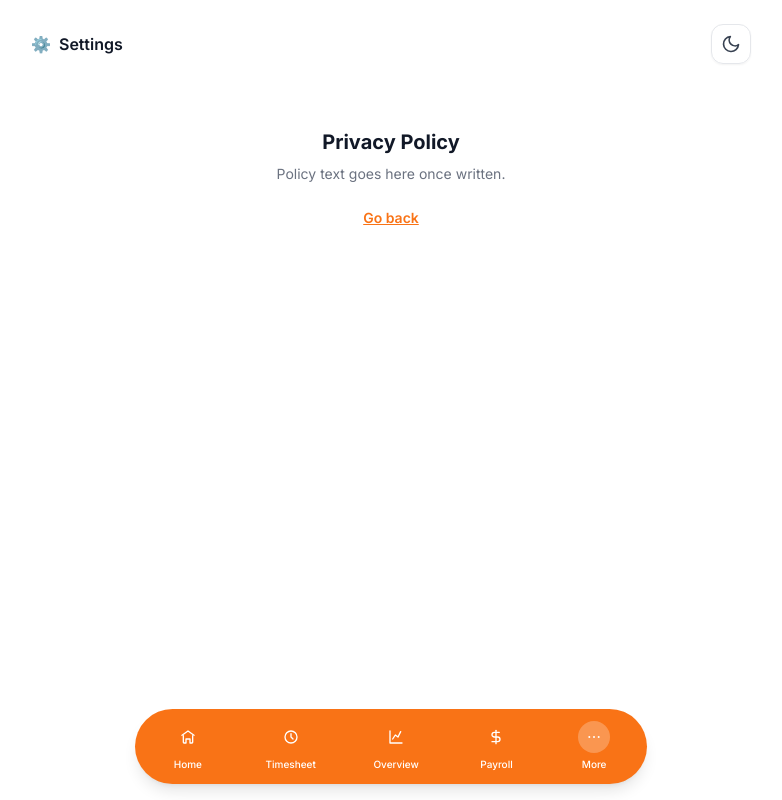
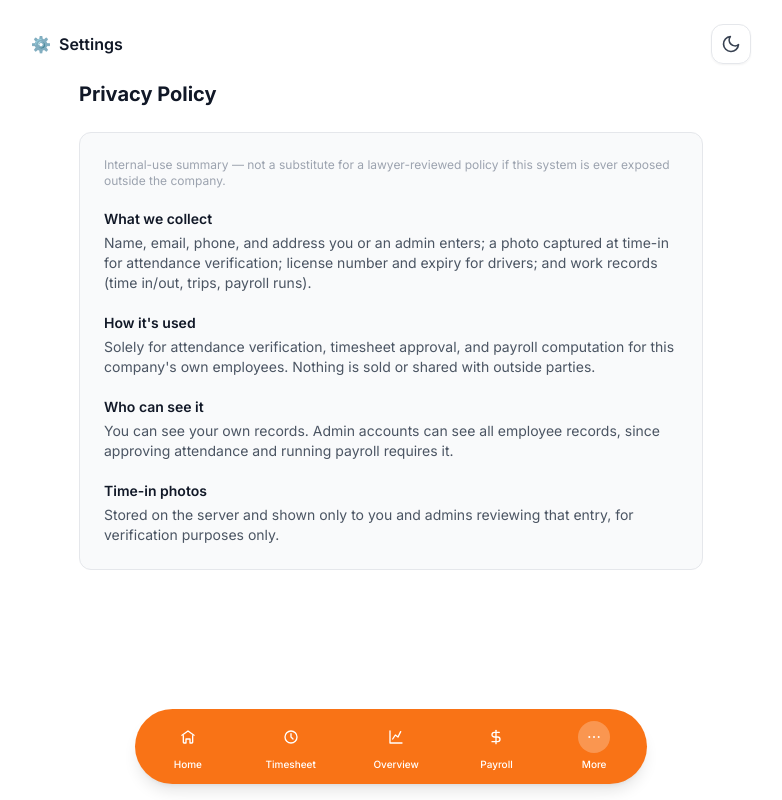
Before and after one commit to Jayronj0616/iznahanyachay_trucking, a PHP site: page /more/privacy-policy/index.php in a window 1280 px wide. Shown: the whole page, without its empty margins (249-1031 px from the left). Run offline with PHP 8.4, Linux system fonts and the light colour scheme; the visitor is signed in with stand-in values (Sample User, id 1); some libraries are stand-ins or nearby versions.

Commit message:
Fix unguarded pages, dead clock-in placeholder, and null-safety warnings
- more/about/ and more/privacy-policy/ were the last two pages missing
  requireLogin() (publicly reachable by URL). Fixed, and given real
  content instead of the generic "not built yet" placeholder.
- home/clock-in/ was a dead, misleading leftover from before the real
  biometric flow existed at /timesheet/entry/ — nothing links to it
  anymore and its copy falsely claimed "no backend yet". Now redirects
  to the real flow, matching the payroll/run/ redirect-stub pattern.
- home/index.php: removed a no-op double array_reverse() (fetched DESC,
  reversed, then reversed again at render — always ended up DESC either
  way).
- timesheet/index.php, timesheet/review/index.php: $entry['time_out']
  can be genuinely NULL (in-progress shift) in these two unguarded
  table-row loops specifically — added ?? '' to avoid a PHP 8.1
  deprecation notice. Traced every other htmlspecialchars($entry[...])
  call in the app; all others are already inside conditionals that
  guarantee non-null.

Co-Authored-By: Claude Sonnet 5 <noreply@anthropic.com>
Claude-Session: https://claude.ai/code/session_014mJq1jiMwFF5UAbddZmuyU

```diff
--- a/home/index.php
+++ b/home/index.php
@@ -59,13 +59,13 @@ while ($dayCursor <= $todayTs) {
 $paidLeaveHours = null;
 $unpaidLeaveHours = null;
 
-// Real payroll history for sparkline-equivalent (last 6 runs, any status)
+// Real payroll history, newest period first (last 6 runs, any status)
 $stmt = $db->prepare(
     'SELECT period_start, period_end, net_pay, status FROM payroll_runs
      WHERE user_id = ? ORDER BY period_start DESC LIMIT 6'
 );
 $stmt->execute([$userId]);
-$recentRuns = array_reverse($stmt->fetchAll(PDO::FETCH_ASSOC));
+$recentRuns = $stmt->fetchAll(PDO::FETCH_ASSOC);
 ?>
 
 <main class="max-w-3xl mx-auto w-full px-4 pb-32 pt-4 sm:px-6 space-y-6">
@@ -115,7 +115,7 @@ $recentRuns = array_reverse($stmt->fetchAll(PDO::FETCH_ASSOC));
       <?php else: ?>
         <div class="text-center text-sm text-gray-500 dark:text-gray-400 mb-3">Net Pay — Last <?php echo count($recentRuns); ?> Period(s)</div>
         <div class="grid grid-cols-1 gap-2">
-          <?php foreach (array_reverse($recentRuns) as $run): ?>
+          <?php foreach ($recentRuns as $run): ?>
             <div class="flex items-center justify-between text-sm border-b border-gray-100 dark:border-surface-border pb-2 last:border-0 last:pb-0">
               <span class="text-gray-600 dark:text-gray-300"><?php echo htmlspecialchars(date('M j', strtotime($run['period_start'])) . ' – ' . date('M j', strtotime($run['period_end']))); ?></span>
               <span class="font-bold text-gray-900 dark:text-white">₱<?php echo number_format($run['net_pay'], 2); ?></span>
--- a/more/privacy-policy/index.php
+++ b/more/privacy-policy/index.php
@@ -1,4 +1,7 @@
 <?php
+require_once __DIR__ . '/../../includes/auth.php';
+requireLogin();
+
 $pageTitle = 'Privacy Policy';
 $activeNav = 'more';
 include __DIR__ . '/../../includes/head.php';
@@ -6,11 +9,39 @@ include __DIR__ . '/../../includes/head.php';
 $pageIcon = '⚙️';
 $pageLabel = 'Settings';
 include __DIR__ . '/../../includes/topbar.php';
+?>
 
-$placeholderTitle = 'Privacy Policy';
-$placeholderNote = 'Policy text goes here once written.';
-include __DIR__ . '/../../includes/placeholder.php';
+<main class="max-w-2xl mx-auto w-full px-4 pb-32 pt-4 sm:px-6 space-y-6">
+  <h1 class="text-xl font-bold text-gray-900 dark:text-white">Privacy Policy</h1>
 
+  <div class="bg-gray-50 dark:bg-surface-card border border-gray-200 dark:border-surface-border rounded-xl p-6 space-y-5 text-sm text-gray-600 dark:text-gray-300">
+    <p class="text-xs text-gray-400 dark:text-gray-500">
+      Internal-use summary — not a substitute for a lawyer-reviewed policy if this system is ever exposed outside the company.
+    </p>
+
+    <div>
+      <div class="font-semibold text-gray-900 dark:text-white mb-1">What we collect</div>
+      <p>Name, email, phone, and address you or an admin enters; a photo captured at time-in for attendance verification; license number and expiry for drivers; and work records (time in/out, trips, payroll runs).</p>
+    </div>
+
+    <div>
+      <div class="font-semibold text-gray-900 dark:text-white mb-1">How it's used</div>
+      <p>Solely for attendance verification, timesheet approval, and payroll computation for this company's own employees. Nothing is sold or shared with outside parties.</p>
+    </div>
+
+    <div>
+      <div class="font-semibold text-gray-900 dark:text-white mb-1">Who can see it</div>
+      <p>You can see your own records. Admin accounts can see all employee records, since approving attendance and running payroll requires it.</p>
+    </div>
+
+    <div>
+      <div class="font-semibold text-gray-900 dark:text-white mb-1">Time-in photos</div>
+      <p>Stored on the server and shown only to you and admins reviewing that entry, for verification purposes only.</p>
+    </div>
+  </div>
+</main>
+
+<?php
 $navBase = BASE_PATH;
 include __DIR__ . '/../../includes/bottom-nav.php';
 include __DIR__ . '/../../includes/foot.php';
--- a/timesheet/index.php
+++ b/timesheet/index.php
@@ -129,8 +129,8 @@ foreach ($entries as $entry) {
             <?php foreach ($entries as $entry): ?>
               <tr class="border-t border-gray-200 dark:border-surface-border text-gray-900 dark:text-white">
                 <td class="pr-6 py-2"><?php echo htmlspecialchars($entry['date']); ?></td>
-                <td class="pr-6 py-2"><?php echo htmlspecialchars($entry['time_in']); ?></td>
-                <td class="pr-6 py-2"><?php echo htmlspecialchars($entry['time_out']); ?></td>
+                <td class="pr-6 py-2"><?php echo htmlspecialchars($entry['time_in'] ?? ''); ?></td>
+                <td class="pr-6 py-2"><?php echo htmlspecialchars($entry['time_out'] ?? ''); ?></td>
                 <td class="py-2"><?php echo htmlspecialchars($entry['type']); ?></td>
               </tr>
             <?php endforeach; ?>
--- a/timesheet/review/index.php
+++ b/timesheet/review/index.php
@@ -139,8 +139,8 @@ $pendingCount = count(array_filter($entries, fn($e) => $e['status'] === 'pending
             <?php foreach ($entries as $entry): ?>
               <tr class="border-t border-gray-200 dark:border-surface-border text-gray-900 dark:text-white">
                 <td class="pr-6 py-2"><?php echo htmlspecialchars($entry['date']); ?></td>
-                <td class="pr-6 py-2"><?php echo htmlspecialchars($entry['time_in']); ?></td>
-                <td class="pr-6 py-2"><?php echo htmlspecialchars($entry['time_out']); ?></td>
+                <td class="pr-6 py-2"><?php echo htmlspecialchars($entry['time_in'] ?? ''); ?></td>
+                <td class="pr-6 py-2"><?php echo htmlspecialchars($entry['time_out'] ?? ''); ?></td>
                 <td class="pr-6 py-2">
                   <?php if ($entry['status'] === 'approved'): ?>
                     <span class="inline-block bg-green-100 dark:bg-green-900/30 text-green-700 dark:text-green-400 text-xs font-semibold px-2 py-1 rounded-full">Approved</span>
```
Also changed, not shown: home/clock-in/index.php (+7 -17 lines), more/about/index.php (+26 -3 lines).
